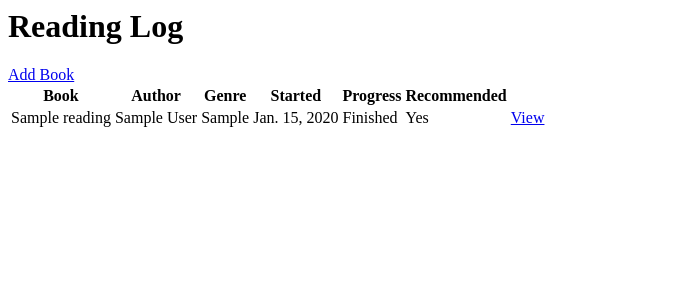
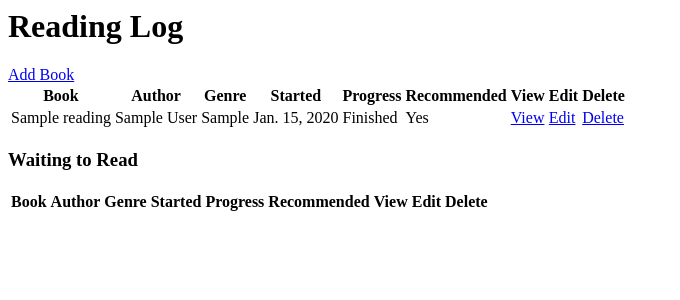
Before and after one commit to sachinlim/reading-log, a Django app: page / in a window 1280 px wide. Shown: the top 300 px of the page, without its empty margins (0-680 px from the left). Run offline with Django 4.2, Linux system fonts and the light colour scheme; tables that the repository leaves empty hold one stand-in row (values such as "Sample post"); lists and menus that the app fills with data are empty.

Commit message:
adding edit and update features, and separating read vs. unread

```diff
--- a/readings/models.py
+++ b/readings/models.py
@@ -9,13 +9,13 @@
     author = models.CharField(max_length=50)
     genre = models.CharField(max_length=50)
     pages = models.CharField(max_length=5)
-    current_page = models.CharField(max_length=5)
+    current_page = models.CharField(max_length=5, null=True, blank=True)
 
-    started_reading = models.DateField()
+    started_reading = models.DateField(null=True, blank=True)
     finished_reading = models.DateField(null=True, blank=True)
 
     thoughts = models.TextField(null=True, blank=True)
-    learnt = models.TextField(null=True, blank=True)
+    summary = models.TextField(null=True, blank=True)
     recommended = models.BooleanField(default=False)
 
     def __str__(self):
--- a/readings/templates/readings/reading_form.html
+++ b/readings/templates/readings/reading_form.html
@@ -4,5 +4,5 @@
 <form method="POST" action="">
     {% csrf_token %}
     {{ form.as_p }}
-    <input type="submit" value="Create">
+    <input type="submit" value="Submit">
 </form>
--- a/readings/templates/readings/reading_list.html
+++ b/readings/templates/readings/reading_list.html
@@ -9,9 +9,13 @@
         <th>Started</th>
         <th>Progress</th>
         <th>Recommended</th>
-        <th></th>
+        <th>View</th>
+        <th>Edit</th>
+        <th>Delete</th>
     </tr>
+
     {% for book in reading_list %}
+        {% if book.started_reading %}
         <tr>
             <td>{{ book.title }}</td>
             <td>{{ book.author }}</td>
@@ -20,8 +24,10 @@
 
             {% if book.finished_reading %}
                 <td>Finished</td>
+            {% elif book.current_page == None %}
+                <td>-- / --</td>
             {% else %}
-            <td>{{ book.current_page }}/{{ book.pages }}</td>
+                <td>{{ book.current_page }} / {{ book.pages }}</td>
             {% endif %}
 
             {% if book.recommended == False %}
@@ -31,8 +37,54 @@
             {% endif %}
 
             <td><a href="{% url 'book' book.id %}">View</a></td>
+            <td><a href="{% url 'update-book' book.id %}">Edit</a></td>
+            <td><a href="{% url 'delete-book' book.id %}">Delete</a></td>
         </tr>
+        {% endif %}
+    {% endfor %}
+</table>
+
+<h3>Waiting to Read</h3>
+<table>
+    <tr>
+        <th>Book</th>
+        <th>Author</th>
+        <th>Genre</th>
+        <th>Started</th>
+        <th>Progress</th>
+        <th>Recommended</th>
+        <th>View</th>
+        <th>Edit</th>
+        <th>Delete</th>
+    </tr>
+
+    {% for book in reading_list %}
+        {% if book.started_reading == None %}
+        <tr>
+            <td>{{ book.title }}</td>
+            <td>{{ book.author }}</td>
+            <td>{{ book.genre }}</td>
+            <td>Not Yet</td>
+
+            {% if book.finished_reading %}
+                <td>Finished</td>
+            {% elif book.current_page == None %}
+                <td>-- / --</td>
+            {% else %}
+                <td>{{ book.current_page }} / {{ book.pages }}</td>
+            {% endif %}
+
+            {% if book.recommended == False %}
+                <td>No</td>
+            {% else %}
+                <td>Yes</td>
+            {% endif %}
+
+            <td><a href="{% url 'book' book.id %}">View</a></td>
+            <td><a href="{% url 'update-book' book.id %}">Edit</a></td>
+            <td><a href="{% url 'delete-book' book.id %}">Delete</a></td>
+        </tr>
+        {% endif %}
     {% endfor %}
 
-
 </table>
--- a/readings/urls.py
+++ b/readings/urls.py
@@ -1,8 +1,10 @@
 from django.urls import path
-from .views import ReadingList, Book, CreateBook
+from .views import ReadingList, Book, CreateBook, UpdateBook, DeleteBook
 
 urlpatterns = [
     path('', ReadingList.as_view(), name='reading-list'),
     path('book/<int:pk>', Book.as_view(), name='book'),
     path('create-book/', CreateBook.as_view(), name='create-book'),
+    path('update-book/<int:pk>/', UpdateBook.as_view(), name='update-book'),
+    path('delete-book/<int:pk>/', DeleteBook.as_view(), name='delete-book'),
 ]
--- a/readings/views.py
+++ b/readings/views.py
@@ -1,7 +1,7 @@
 from django.shortcuts import render
 from django.views.generic.list import ListView
 from django.views.generic.detail import DetailView
-from django.views.generic.edit import CreateView
+from django.views.generic.edit import CreateView, UpdateView, DeleteView
 from django.urls import reverse_lazy
 from .models import Reading
 
@@ -27,3 +27,17 @@
     model = Reading
     fields = '__all__'
     success_url = reverse_lazy('reading-list')
+
+
+class UpdateBook(UpdateView):
+    # looks for reading_form.html
+    model = Reading
+    fields = '__all__'
+    success_url = reverse_lazy('reading-list')
+
+
+class DeleteBook(DeleteView):
+    # looks for reading_confirm_delete.html
+    model = Reading
+    context_object_name = 'book'
+    success_url = reverse_lazy('reading-list')
```
Also changed, not shown: reading_log/settings.py (+7 -2 lines), readings/templates/readings/reading_confirm_delete.html (added, +8 -0 lines). Lines whose indentation alone changed are shown as unchanged.
